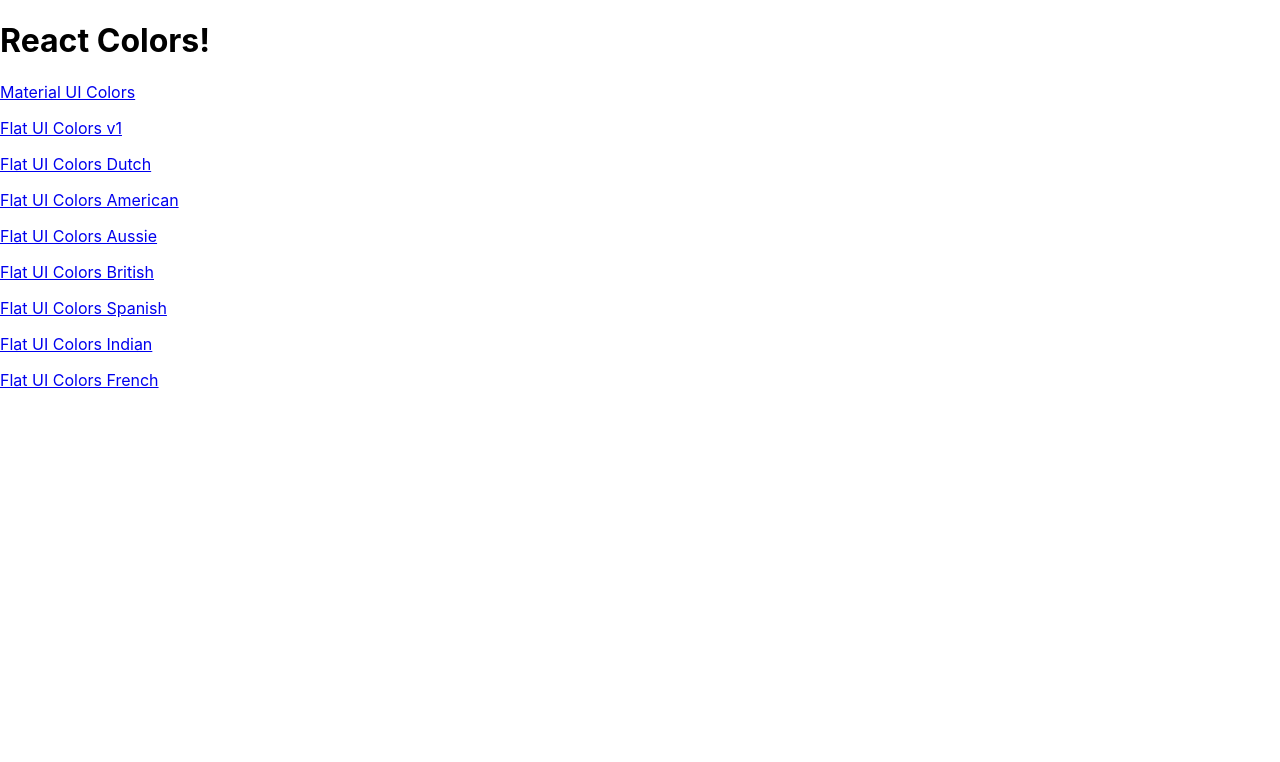
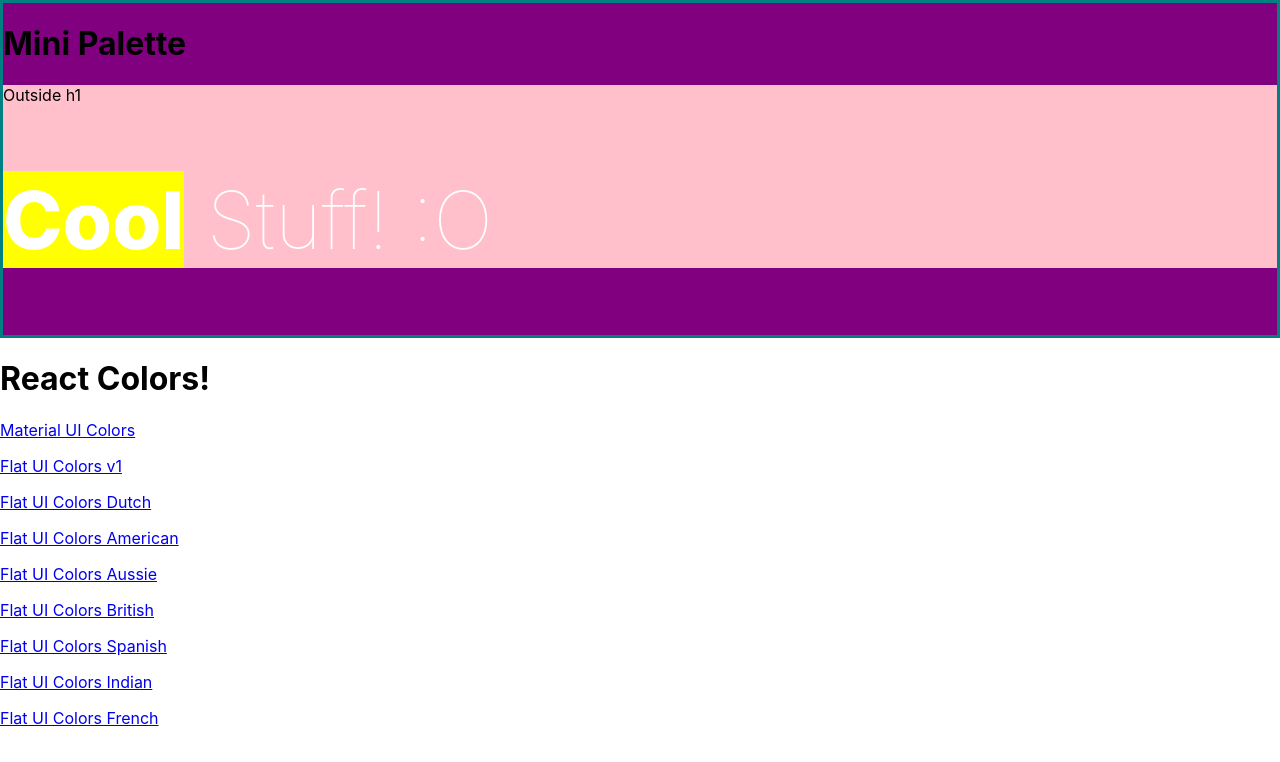
Before and after one commit to malhotra-naman/color-picker, a React (Create React App) app: page / in a window 1280 px wide. Shown: the top 762 px of the page. Built offline with nearby package versions, Linux system fonts and the light colour scheme.

Commit message:
Added JSS

```diff
--- a/package.json
+++ b/package.json
@@ -5,6 +5,7 @@
   "dependencies": {
     "@material-ui/core": "^4.11.2",
     "@material-ui/icons": "^4.11.2",
+    "@material-ui/styles": "^4.11.2",
     "@testing-library/jest-dom": "^5.11.9",
     "@testing-library/react": "^11.2.3",
     "@testing-library/user-event": "^12.6.0",
--- a/src/App.js
+++ b/src/App.js
@@ -29,9 +29,6 @@
           )}
         />
       </Switch>
-      // <div>
-      //   <Palette palette={generatePalette(seedColors[7])} />
-      // </div>
     );
   }
 }
--- /dev/null
+++ b/src/MiniPalette.js
@@ -0,0 +1,39 @@
+import React from "react";
+import { withStyles } from "@material-ui/styles";
+
+const styles = {
+  main: {
+    backgroundColor: "purple",
+    border: "3px solid teal",
+  },
+  secondary: {
+    backgroundColor: "pink",
+    "& h1": {
+      color: "white",
+      fontWeight: "100",
+      fontSize: "80px",
+      "& span": {
+        backgroundColor: "yellow",
+        fontWeight: "800",
+      },
+    },
+  },
+};
+
+function MiniPalette(props) {
+  const { classes } = props;
+  console.log(classes);
+  return (
+    <div className={classes.main}>
+      <h1>Mini Palette</h1>
+      <section className={classes.secondary}>
+        <span>Outside h1</span>
+        <h1>
+          <span>Cool</span> Stuff! :O
+        </h1>
+      </section>
+    </div>
+  );
+}
+
+export default withStyles(styles)(MiniPalette);
--- a/src/PaletteList.js
+++ b/src/PaletteList.js
@@ -1,11 +1,13 @@
 import React, { Component } from "react";
 import { Link } from "react-router-dom";
+import MiniPalette from "./MiniPalette";
 
 class PaletteList extends Component {
   render() {
     const { palettes } = this.props;
     return (
       <div>
+        <MiniPalette />
         <h1>React Colors!</h1>
         {palettes.map((palette) => (
           <p>
```
Also changed, not shown: 1 other file (tests, documents, lock files or other folders).
